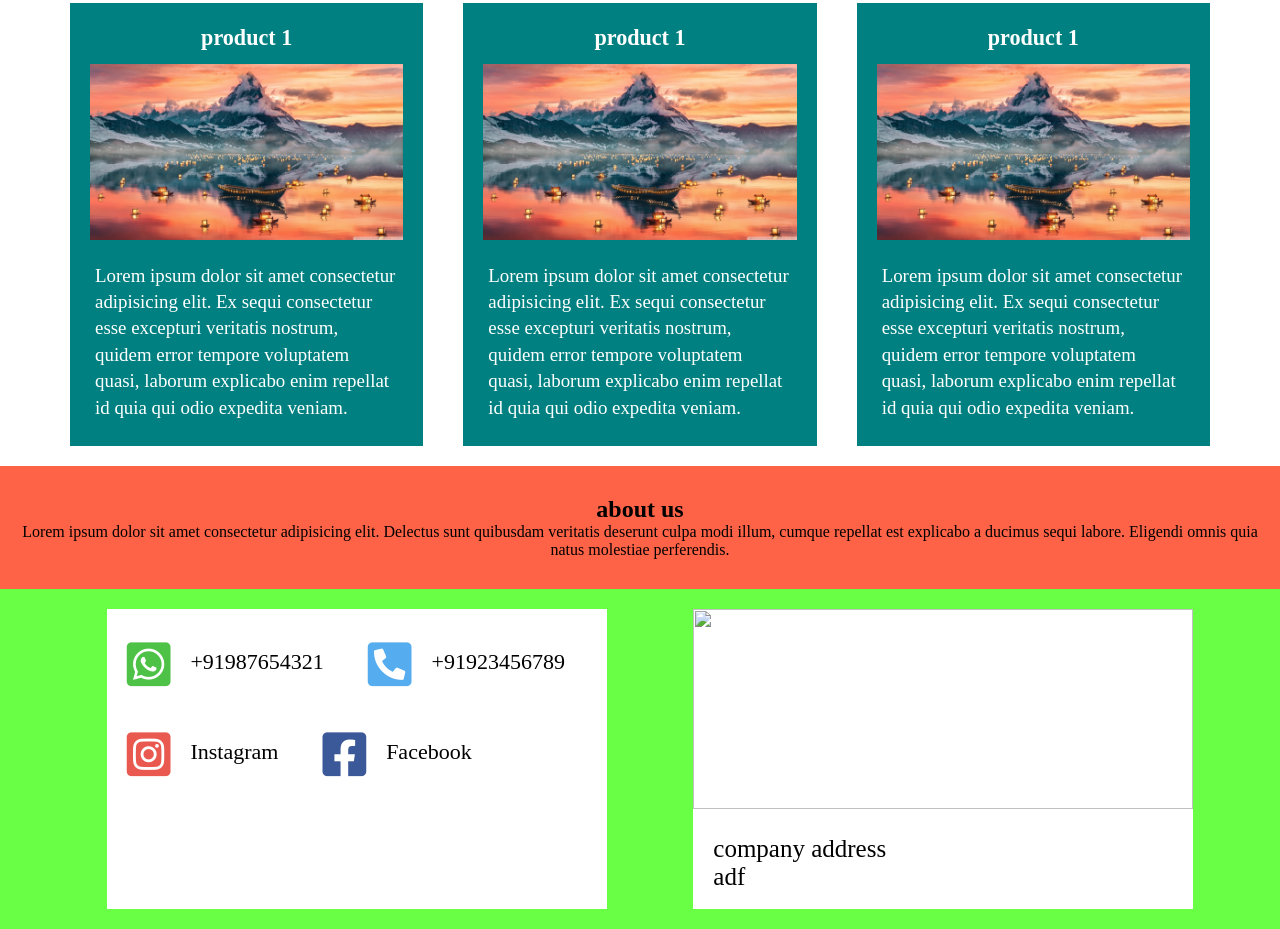
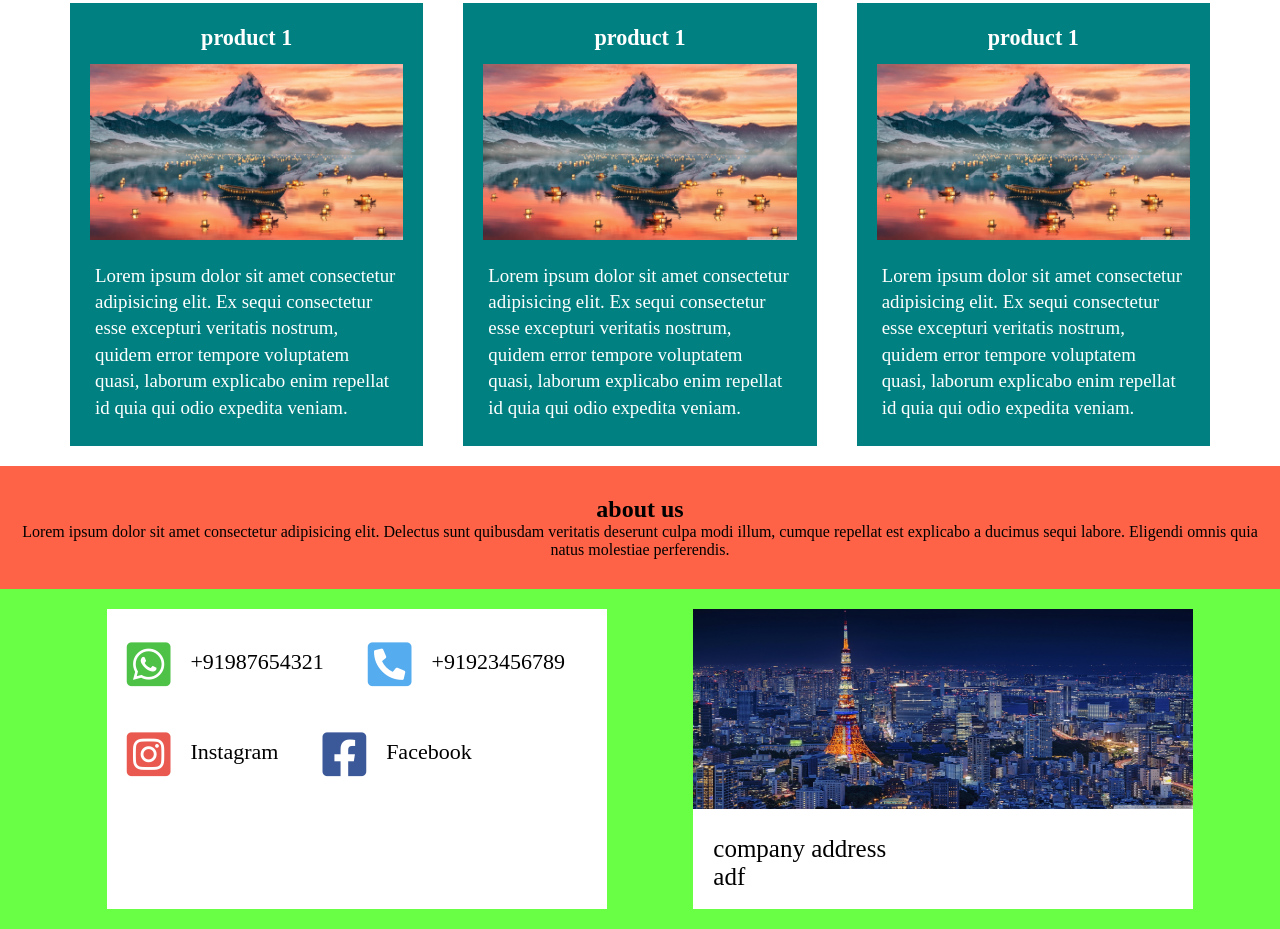
Before and after one commit to bossrs1033/simple2, a plain HTML site: page index.html in a window 1280 px wide. Shown: the part 864-1793 px from the top of the page. Drawn offline with Linux system fonts and the light colour scheme.

Commit message:
Update index.html

```diff
--- a/index.html
+++ b/index.html
@@ -86,7 +86,7 @@
       </ul>
       </div>
       <div class="card" id="address">
-        <img src="/project/images/tokyo_tower_night_city-wallpaper-1366x768.jpg" alt="">
+        <img src="images/tokyo_tower_night_city-wallpaper-1366x768.jpg" alt="">
        <div class="add">
     <p>company address</p>
         <p>adf</p>
```
